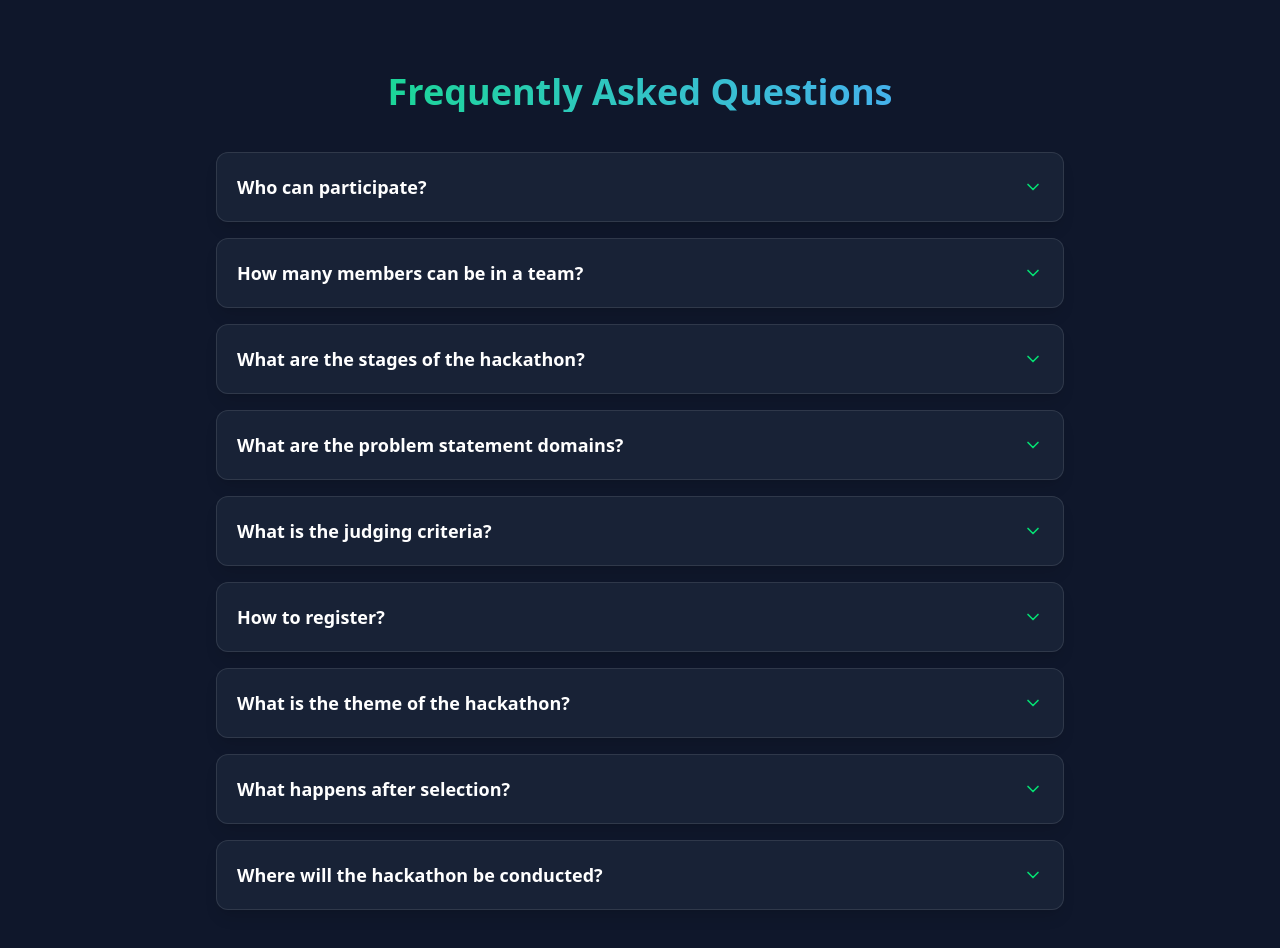
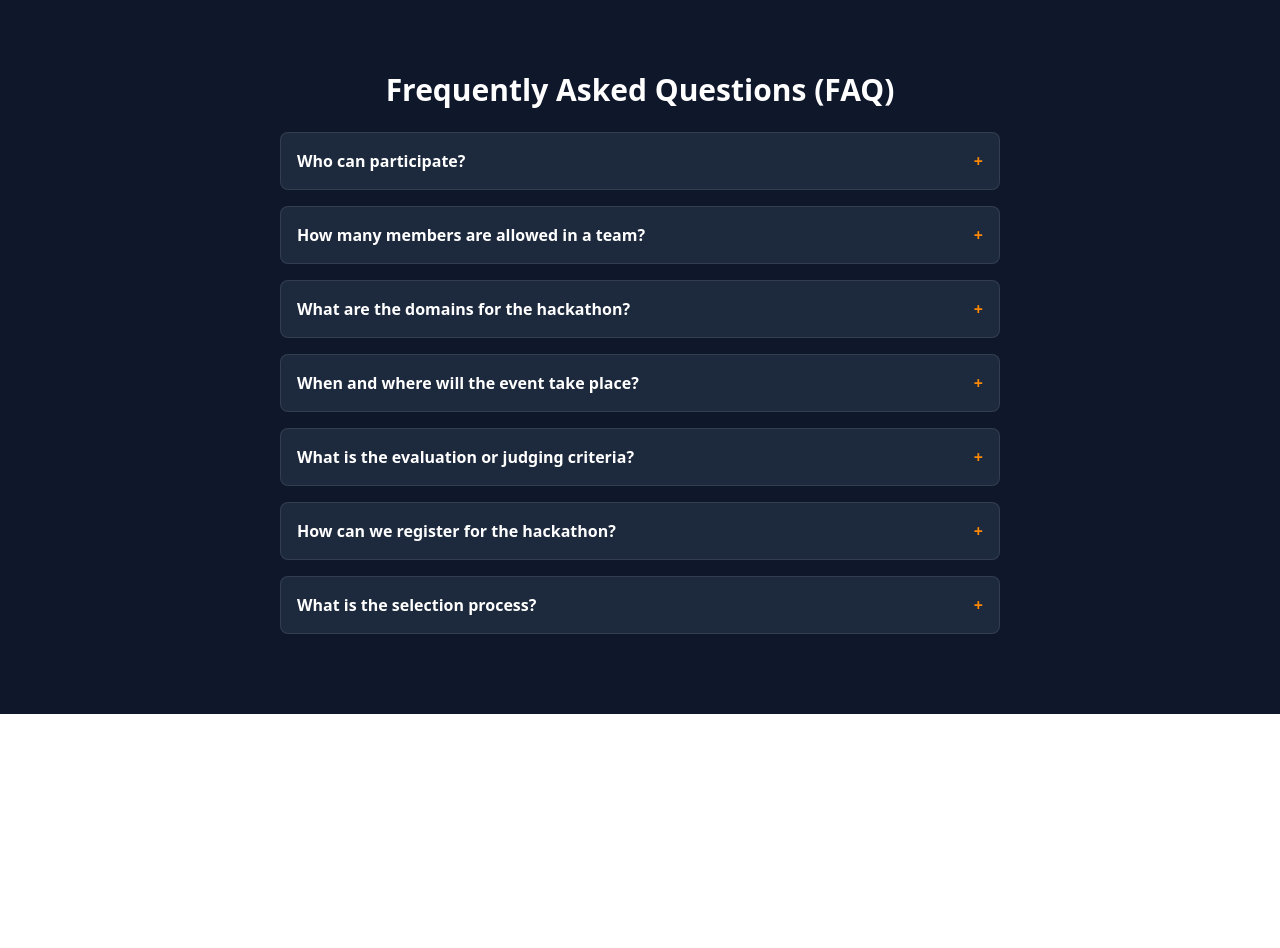
Before and after one commit to ayushsaini7717/SIHWebsite, a React (Vite) app: page / in a window 1280 px wide. Shown: the part 3660-4608 px from the top of the page. After the commit the page ends 4374 px from the top, so only its background shows below. Built offline with nearby package versions, Linux system fonts and the light colour scheme.

Commit message:
updated faqs

```diff
--- a/src/components/FAQSection.jsx
+++ b/src/components/FAQSection.jsx
@@ -1,89 +1,68 @@
 import { useState } from "react";
-import { ChevronDown } from "lucide-react";
 
 const faqs = [
   {
     q: "Who can participate?",
-    a: "Only students from BTKIT Dwarahat (UG/PG) are eligible to participate. Teams must register through the official Google Form link.",
+    a: "All students of BTKIT Dwarahat (UG and PG) are eligible to participate. Inter-college teams are not allowed.",
   },
   {
-    q: "How many members can be in a team?",
-    a: "Each team can have 2 to 4 members, and it is encouraged to include at least one female participant.",
+    q: "How many members are allowed in a team?",
+    a: "Each team must consist of exactly 4 members. All members must be from BTKIT, Dwarahat.",
   },
   {
-    q: "What are the stages of the hackathon?",
-    a: "The competition is held in multiple stages: Stage 1 — College Level Screening (30 teams shortlisted), Stage 2 — Semi-Finals (10 best teams), Stage 3 — State Finals (Top 3 teams represent BTKIT).",
+    q: "What are the domains for the hackathon?",
+    a: "Both Software and Hardware problem statements are available. Domains include Smart Tourism, Agriculture, Disaster Management, Education, Healthcare, Governance, Renewable Energy, Cultural Heritage, and Open Innovation.",
   },
   {
-    q: "What are the problem statement domains?",
-    a: "Nine domains: Smart Tourism, Agriculture, Disaster Management, Healthcare, Education, Governance, Renewable Energy, Cultural Heritage, and Open Innovation.",
+    q: "When and where will the event take place?",
+    a: "The internal college-level hackathon will be held on November 4th, 2025 at the CSE Smart Classroom, BTKIT Dwarahat.",
   },
   {
-    q: "What is the judging criteria?",
-    a: "Projects will be evaluated on: Creativity (25%), Feasibility (25%), Innovation (25%), and Presentation (25%).",
+    q: "What is the evaluation or judging criteria?",
+    a: "Teams will be judged based on Innovation, Feasibility, Technical Approach, and Societal Impact.",
   },
   {
-    q: "How to register?",
-    a: "Click on the 'Register Now' button on the home page. It redirects to the official Google Form where teams can fill in their details.",
+    q: "How can we register for the hackathon?",
+    a: "Click on the 'Register Now' button on this website. You will be redirected to the Google Form to fill in your team details and submit your registration.",
   },
   {
-    q: "What is the theme of the hackathon?",
-    a: "Theme: 'Innovative Design for Sustainable Future' — fostering technology-driven ideas that solve real challenges in Uttarakhand.",
-  },
-  {
-    q: "What happens after selection?",
-    a: "Top 3 teams from BTKIT will be nominated to participate in the Uttarakhand State Level Hackathon 2025.",
-  },
-  {
-    q: "Where will the hackathon be conducted?",
-    a: "Venue: CSE Smart Classroom, BTKIT Dwarahat.",
-  },
+    q: "What is the selection process?",
+    a: "Top 3 teams from BTKIT will be selected at the college-level event to represent the institute at the Uttarakhand State-Level Tech Hackathon 2025.",
+  }
 ];
 
 const FAQSection = () => {
   const [open, setOpen] = useState(null);
 
   return (
-    <section id="faq" className="py-20 px-6 max-w-4xl mx-auto">
-      <h2 className="text-4xl font-bold text-center mb-10 bg-gradient-to-r from-green-400 to-blue-400 bg-clip-text text-transparent">
-        Frequently Asked Questions
+    <section id="faq" className="py-20 px-6 max-w-3xl mx-auto">
+      <h2 className="text-3xl font-bold text-center mb-6 text-white">
+        Frequently Asked Questions (FAQ)
       </h2>
 
       <div className="space-y-4">
         {faqs.map((faq, idx) => (
           <div
             key={idx}
-            className="backdrop-blur-lg bg-slate-800/70 border border-white/10 rounded-xl shadow-lg hover:shadow-green-500/10 transition-all duration-300"
+            className="backdrop-blur-lg bg-slate-800 border border-white/10 rounded-lg overflow-hidden transition-all"
           >
             <button
               onClick={() => setOpen(open === idx ? null : idx)}
-              className="w-full flex justify-between items-center p-5 text-left"
+              className="w-full text-left p-4 font-semibold text-white flex justify-between items-center"
             >
-              <span className="text-base md:text-lg font-semibold text-white">
-                {faq.q}
+              {faq.q}
+              <span className="text-orange-400">
+                {open === idx ? "−" : "+"}
               </span>
-              <ChevronDown
-                className={`w-5 h-5 text-green-400 transition-transform duration-300 ${
-                  open === idx ? "rotate-180" : ""
-                }`}
-              />
             </button>
-
             {open === idx && (
-              <div className="p-5 pt-0 text-gray-300 text-sm md:text-base border-t border-white/10">
+              <p className="p-4 text-gray-300 border-t border-white/10 text-sm leading-relaxed">
                 {faq.a}
-              </div>
+              </p>
             )}
           </div>
         ))}
       </div>
-
-      {/* <p className="text-center text-gray-400 text-sm mt-10">
-        Still have questions? Contact{" "}
-        <span className="text-green-400 font-semibold">
-          Dr. Sachin Gaur (Coordinator) - 9412912342
-        </span>
-      </p> */}
     </section>
   );
 };
```
